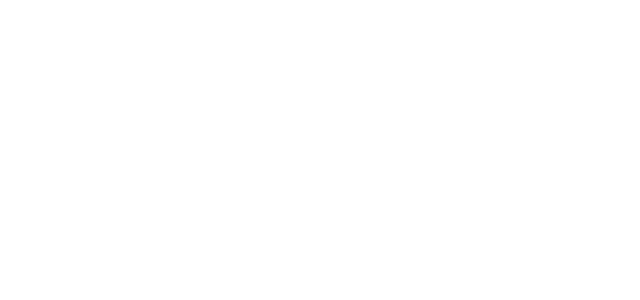
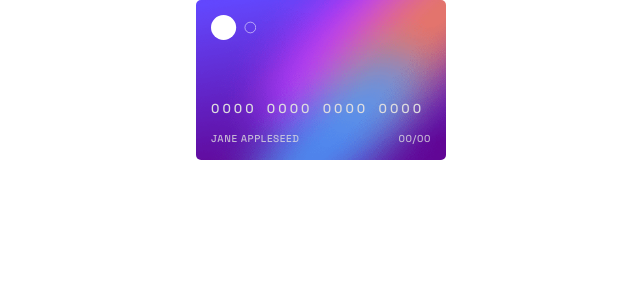
Before and after one commit to amirhossein-peyvand/interactive-card-details-form, a React (Vite) app: page / in a window 1280 px wide. Shown: the top 300 px of the page, without its empty margins (319-959 px from the left). Built offline with nearby package versions, Linux system fonts and the light colour scheme.

Commit message:
Building Front Card component

```diff
--- a/package.json
+++ b/package.json
@@ -11,7 +11,8 @@
   },
   "dependencies": {
     "react": "^18.2.0",
-    "react-dom": "^18.2.0"
+    "react-dom": "^18.2.0",
+    "sass": "^1.69.5"
   },
   "devDependencies": {
     "@types/react": "^18.2.15",
--- a/src/App.tsx
+++ b/src/App.tsx
@@ -1,5 +1,11 @@
+import FrontCard from "./components/FrontCard";
+
 function App() {
-  return <></>;
+  return (
+    <>
+      <FrontCard />
+    </>
+  );
 }
 
 export default App;
--- /dev/null
+++ b/src/components/FrontCard.tsx
@@ -0,0 +1,19 @@
+import "../sass/FrontCard.scss";
+import cardLogo from "../assets/card-logo.svg";
+
+const FrontCard = () => {
+  return (
+    <article className="frontCard">
+      <img className="logo" src={cardLogo} alt="logo" />
+      <div className="bottom">
+        <p className="cardNumber">0000 0000 0000 0000</p>
+        <div>
+          <span className="cardHolderName">Jane Appleseed</span>
+          <span className="date">00/00</span>
+        </div>
+      </div>
+    </article>
+  );
+};
+
+export default FrontCard;
--- /dev/null
+++ b/src/sass/FrontCard.scss
@@ -0,0 +1,49 @@
+@import "color.scss";
+
+.frontCard {
+  background: url("../assets/bg-card-front.png");
+  background-position: center;
+  background-repeat: no-repeat;
+  background-size: cover;
+  border-radius: 5px;
+  display: flex;
+  flex-direction: column;
+  height: 150px;
+  justify-content: space-between;
+  margin-top: 20rem;
+  margin: auto;
+  min-height: 20vh;
+  padding: 1.5rem;
+  position: relative;
+  width: 250px;
+
+  .logo {
+    width: 4.5rem;
+  }
+
+  .bottom {
+    display: flex;
+    flex-direction: column;
+    row-gap: 1.5rem;
+
+    .cardNumber {
+      color: $light-grayish-violet;
+      font-size: 1.3rem;
+      letter-spacing: 3px;
+      word-spacing: 4px;
+    }
+
+    div {
+      display: flex;
+      justify-content: space-between;
+
+      .cardHolderName,
+      .date {
+        color: $light-grayish-violet;
+        letter-spacing: 0.6px;
+        opacity: 0.8;
+        text-transform: uppercase;
+      }
+    }
+  }
+}
--- /dev/null
+++ b/src/sass/color.scss
@@ -0,0 +1,8 @@
+$inear-gradient: linear-gradient(
+  hsl(249, 99%, 64%) to hsl(278, 94%, 30%)
+); // (active input border)
+$red: hsl(0, 100%, 66%); // (input errors)
+$white: hsl(0, 0%, 100%);
+$light-grayish-violet: hsl(270, 3%, 87%);
+$dark-grayish-violet: hsl(279, 6%, 55%);
+$very-dark-violet: hsl(278, 68%, 11%);
```
Also changed, not shown: 1 other file (tests, documents, lock files or other folders).
